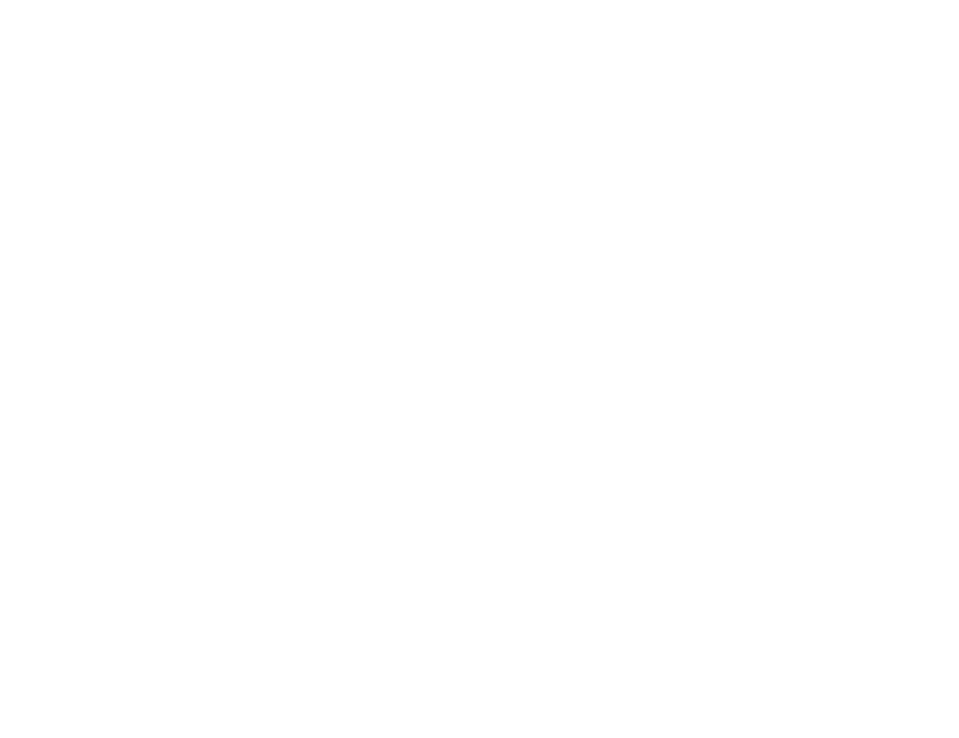
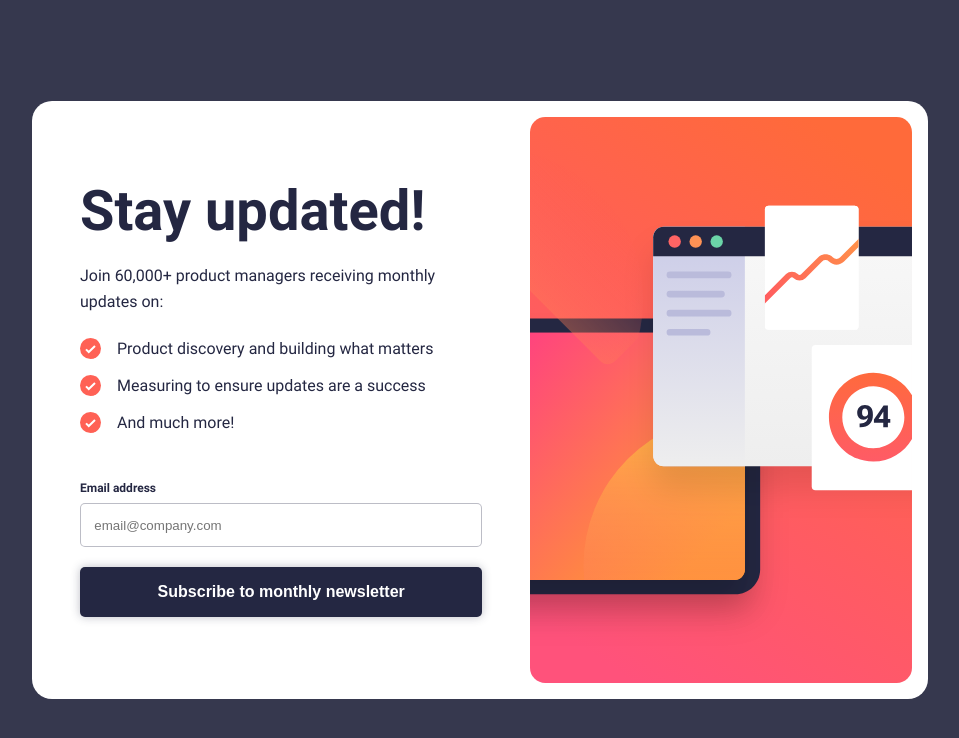
Before and after one commit to norrland90/newsletter-sign-up-with-success-message, a plain HTML site: page index.html in a window 1280 px wide. Shown: the whole page, without its empty margins (160-1119 px from the left). Drawn offline with Linux system fonts and the light colour scheme.

Commit message:
add most of JS

```diff
--- a/index.html
+++ b/index.html
@@ -4,7 +4,92 @@
     <meta charset="UTF-8" />
     <meta name="viewport" content="width=device-width,initial-scale=1.0" />
     <link rel="stylesheet" href="./resources/css/style.css" />
-    <title>Newsletter Sign Up</title>
+    <script src="./resources/js/script.js" defer></script>
+    <title>Newsletter Sign Up Page</title>
   </head>
-  <body></body>
+  <body>
+    <main>
+      <article class="subscribe">
+        <img
+          src="./resources/images/illustration-sign-up-mobile.svg"
+          alt=""
+          class="subscribe__image subscribe__image--mobile"
+        />
+        <img
+          src="./resources/images/illustration-sign-up-desktop.svg"
+          alt=""
+          class="subscribe__image subscribe__image--desktop"
+        />
+        <section class="subscribe__text-container">
+          <h1 class="subscribe__heading">Stay updated!</h1>
+          <p class="subscribe__paragraph">
+            Join 60,000+ product managers receiving monthly updates on:
+          </p>
+          <ul class="subscribe__list">
+            <li class="subscribe__list-item">
+              <img
+                src="./resources/images/icon-list.svg"
+                alt=""
+                class="subscribe__list-icon"
+              />
+              <p class="subscribe__list-text">
+                Product discovery and building what matters
+              </p>
+            </li>
+            <li class="subscribe__list-item">
+              <img
+                src="./resources/images/icon-list.svg"
+                alt=""
+                class="subscribe__list-icon"
+              />
+              <p class="subscribe__list-text">
+                Measuring to ensure updates are a success
+              </p>
+            </li>
+            <li class="subscribe__list-item">
+              <img
+                src="./resources/images/icon-list.svg"
+                alt=""
+                class="subscribe__list-icon"
+              />
+              <p class="subscribe__list-text">And much more!</p>
+            </li>
+          </ul>
+          <form class="subscribe__form">
+            <div class="subscribe__label-container">
+              <label for="email" class="subscribe__label">Email address</label>
+              <!-- <p class="subscribe__label subscribe__label--warning">
+                Valid email required
+              </p> -->
+            </div>
+            <input
+              type="text"
+              id="email"
+              name="email"
+              class="subscribe__input"
+              placeholder="email@company.com"
+            />
+            <button type="submit" class="btn" id="btn__subscribe">
+              Subscribe to monthly newsletter
+            </button>
+          </form>
+        </section>
+      </article>
+
+      <article class="success" id="hidden">
+        <img
+          src="./resources/images/icon-success.svg"
+          alt=""
+          class="success__icon"
+        />
+        <h1 class="success__heading">Thanks for subscribing!</h1>
+        <p class="success__paragraph">
+          A confirmation email has been sent to
+          <span class="success__email">example@company.com</span>. Please open
+          it and click the button inside to confirm your subscription.
+        </p>
+        <button class="btn" id="btn__dismiss">Dismiss message</button>
+      </article>
+    </main>
+  </body>
 </html>
--- a/resources/css/style.css
+++ b/resources/css/style.css
@@ -0,0 +1,271 @@
+/* FONTS */
+@font-face {
+  font-family: 'Roboto';
+  src: url('../fonts/Roboto-regular.ttf');
+  font-weight: 400;
+}
+
+@font-face {
+  font-family: 'Roboto';
+  src: url('../fonts/Roboto-Bold.ttf');
+  font-weight: 700;
+}
+
+/* RESET */
+*,
+*::before,
+*::after {
+  box-sizing: border-box;
+  margin: 0;
+  padding: 0;
+}
+
+/* CUSTOM PROPERTIES */
+
+:root {
+  /* Colors */
+  --clr-bg-primary: hsl(235, 18%, 26%);
+  --clr-dark-primary: hsl(234, 29%, 20%);
+  --clr-dark-primary-transp: hsla(234, 29%, 20%, 0.3);
+  --clr-light-primary: hsl(0, 0%, 100%);
+  --clr-warning: hsl(4, 100%, 67%);
+  --clr-warning-transp: hsla(4, 100%, 67%, 0.2);
+
+  /* Fonts */
+  --ft-family-primary: 'Roboto', sans-serif;
+  --fs-l: 3rem;
+  --fs-m: 1rem;
+  --fs-s: 0.75rem;
+}
+
+/* Desktop */
+@media screen and (min-width: 1000px) {
+  :root {
+    /* Fonts */
+    --fs-l: 3.5rem;
+  }
+}
+
+/* GENERAL STYLES */
+
+body {
+  min-height: 100vh;
+  background-color: var(--clr-light-primary);
+
+  font-family: var(--ft-family-primary);
+  color: var(--clr-dark-primary);
+}
+
+img {
+  display: block;
+  max-width: 100%;
+}
+
+li {
+  list-style: none;
+}
+
+label,
+input,
+button {
+  display: block;
+}
+
+#hidden {
+  display: none;
+}
+
+.btn {
+  width: 100%;
+  background-color: var(--clr-dark-primary);
+  padding: 1em 0;
+
+  color: var(--clr-light-primary);
+  font-size: 1rem;
+  font-weight: 700;
+
+  border: 0;
+  border-radius: 5px;
+  cursor: pointer;
+
+  box-shadow: 0px 0px 10px var(--clr-dark-primary-transp);
+}
+
+.btn:hover {
+  background: linear-gradient(to right, hsl(347, 100%, 64%), rgb(255, 92, 60));
+  box-shadow: 0px 0px 0px var(--clr-dark-primary-transp);
+}
+
+@media screen and (min-width: 1000px) {
+  body {
+    display: flex;
+    justify-content: center;
+    align-items: center;
+
+    background-color: var(--clr-bg-primary);
+  }
+}
+
+/* SUBSCRIPTION */
+
+.subscribe {
+  background-color: var(--clr-light-primary);
+  max-width: 28rem;
+  margin: 0 auto;
+}
+
+.subscribe__image {
+  width: 100%;
+  height: auto;
+}
+
+.subscribe__image--desktop {
+  display: none;
+}
+
+.subscribe__text-container {
+  padding: 2rem;
+}
+
+.subscribe__heading {
+  margin-bottom: 1.5rem;
+  font-size: var(--fs-l);
+  line-height: 1;
+}
+
+.subscribe__paragraph {
+  margin-bottom: 1.5rem;
+  line-height: 1.6;
+}
+
+.subscribe__list {
+  display: flex;
+  flex-direction: column;
+  gap: 1rem;
+
+  margin-bottom: 2.5rem;
+}
+
+.subscribe__list-item {
+  display: flex;
+  align-items: center;
+  gap: 1rem;
+}
+
+/* FORM */
+
+.subscribe__label-container {
+  display: flex;
+  justify-content: space-between;
+
+  padding: 0.5rem 0;
+}
+
+.subscribe__label {
+  font-size: var(--fs-s);
+  font-weight: 700;
+}
+
+.subscribe__label--warning {
+  color: var(--clr-warning);
+}
+
+.subscribe__input {
+  width: 100%;
+  padding: 1em;
+  margin-bottom: 1.25rem;
+
+  border: 1px solid var(--clr-dark-primary-transp);
+  border-radius: 5px;
+
+  color: var(--clr-dark-primary);
+}
+
+.subscribe__input:focus {
+  outline-color: var(--clr-dark-primary-transp);
+  outline-width: 3px;
+}
+
+.subscribe__input.incorrect:focus {
+  outline-color: var(--clr-warning);
+  outline-width: 3px;
+}
+
+.subscribe__input.incorrect {
+  background-color: var(--clr-warning-transp);
+  border: 1px solid var(--clr-warning);
+  color: var(--clr-warning);
+}
+
+@media screen and (min-width: 1000px) {
+  .subscribe {
+    display: grid;
+    grid-template-columns: 55fr 45fr;
+    align-items: center;
+    gap: 1rem;
+
+    max-width: 56rem;
+    padding: 1rem;
+
+    border-radius: 20px;
+  }
+
+  .subscribe__image--mobile {
+    display: none;
+  }
+
+  .subscribe__image--desktop {
+    display: block;
+    grid-column: 2 / span 1;
+    grid-row: 1 / span 1;
+  }
+
+  .subscribe__text-container {
+    grid-row: 1 / span 1;
+  }
+}
+
+/* SUCCESS */
+
+.success {
+  max-width: 25rem;
+  margin: 0 auto;
+  padding: 2rem;
+}
+
+.success__icon {
+  margin: 6rem 0 4rem 0;
+}
+
+.success__heading {
+  margin-bottom: 1.5rem;
+  font-size: var(--fs-l);
+  line-height: 1;
+}
+
+.success__paragraph {
+  margin-bottom: 8rem;
+  line-height: 1.6;
+}
+
+.success__email {
+  font-weight: 700;
+}
+
+@media screen and (min-width: 1000px) {
+  .success {
+    background-color: var(--clr-light-primary);
+    padding: 2rem;
+
+    border-radius: 20px;
+  }
+
+  .success__icon {
+    margin: 0 0 2rem 0;
+  }
+
+  .success__paragraph {
+    margin-bottom: 2rem;
+    line-height: 1.6;
+  }
+}
--- a/resources/js/script.js
+++ b/resources/js/script.js
@@ -0,0 +1,75 @@
+const subscribeBtn = document.getElementById('btn__subscribe');
+const dismissBtn = document.getElementById('btn__dismiss');
+const form = document.querySelector('.subscribe__form');
+const subscribeInput = document.getElementById('email');
+
+function onFormSubmit(e) {
+  e.preventDefault();
+
+  if (validateEmail(subscribeInput.value)) {
+    success(subscribeInput.value);
+  } else {
+    incorrectMail();
+  }
+}
+
+function validateEmail(email) {
+  const re =
+    /^(([^<>()[\]\.,;:\s@\"]+(\.[^<>()[\]\.,;:\s@\"]+)*)|(\".+\"))@(([^<>()[\]\.,;:\s@\"]+\.)+[^<>()[\]\.,;:\s@\"]{2,})$/i;
+
+  return String(email).toLowerCase().match(re);
+}
+
+function success(email) {
+  document.querySelector('.subscribe').setAttribute('id', 'hidden');
+  document.querySelector('.success').removeAttribute('id');
+
+  document.querySelector('.success__email').textContent = email;
+}
+
+function incorrectMail() {
+  const subscribeLabelContainer = document.querySelector(
+    '.subscribe__label-container'
+  );
+  if (
+    subscribeLabelContainer.lastElementChild.classList.contains(
+      'subscribe__label--warning'
+    )
+  ) {
+    return;
+  } else {
+    const warningText = document.createElement('p');
+    warningText.classList = 'subscribe__label subscribe__label--warning';
+    warningText.textContent = 'Valid email required';
+
+    subscribeLabelContainer.appendChild(warningText);
+    subscribeInput.classList.add('incorrect');
+  }
+}
+
+function dismissMessage() {
+  document.querySelector('.success').setAttribute('id', 'hidden');
+  document.querySelector('.subscribe').removeAttribute('id');
+  resetForm();
+}
+
+function resetForm() {
+  subscribeInput.value = '';
+
+  const subscribeLabelContainer = document.querySelector(
+    '.subscribe__label-container'
+  );
+  if (
+    subscribeLabelContainer.lastElementChild.classList.contains(
+      'subscribe__label--warning'
+    )
+  ) {
+    subscribeLabelContainer.lastElementChild.remove();
+  }
+  if (subscribeInput.classList.contains('incorrect')) {
+    subscribeInput.classList.remove('incorrect');
+  }
+}
+
+form.addEventListener('submit', onFormSubmit);
+dismissBtn.addEventListener('click', dismissMessage);
```
